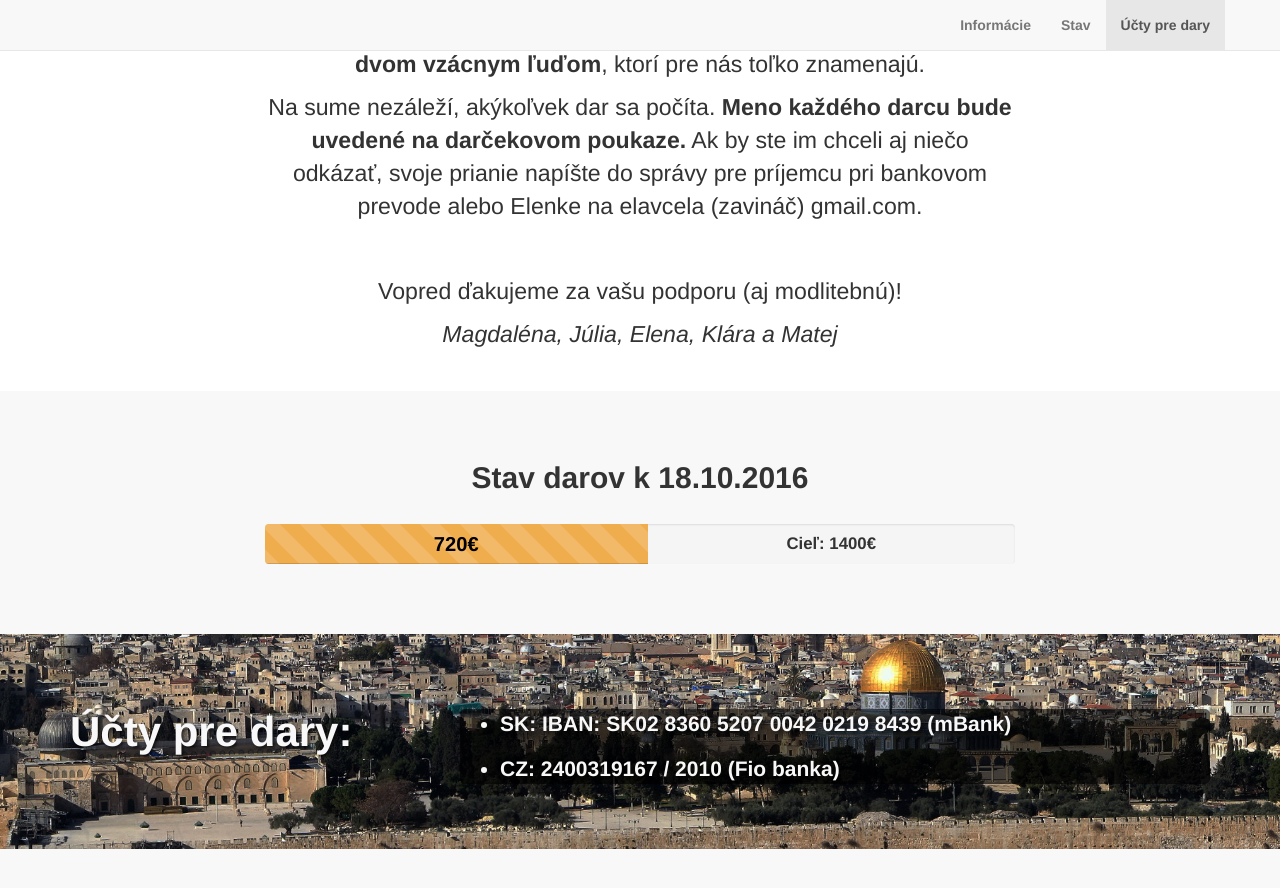
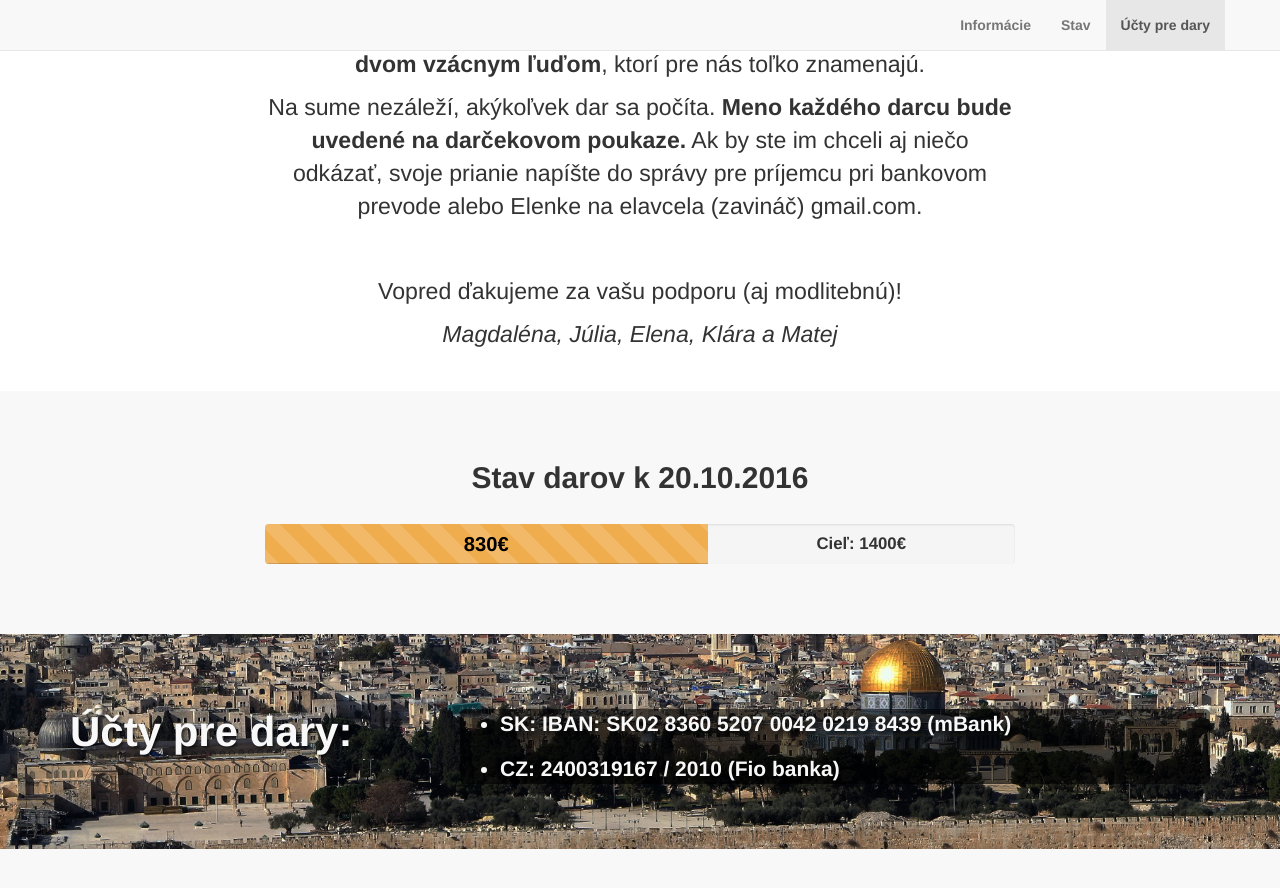
Before and after one commit to matejholy/danka-a-jozef-do-svatej-zeme, a Jekyll site: the page built from index.html, in a window 1280 px wide and 900 px high, scrolled down 1417 px. Shown: the top 888 px of the window. Built offline with Jekyll 4.4.1, drawn with Linux system fonts in a browser that asks for light colours.

Commit message:
Stav k 20.10.2016

```diff
--- a/_includes/page_content.html
+++ b/_includes/page_content.html
@@ -3,11 +3,11 @@
     <div class="container text-center">
       <div class="row">
         <div class="col-lg-8 col-lg-offset-2">
-          <h2>Stav darov k 18.10.2016</h2>
+          <h2>Stav darov k 20.10.2016</h2>
           <br />
           <div class="progress">
-            <div class="progress-bar progress-bar-warning progress-bar-striped active" style="width: 51%">
-              720&euro;
+            <div class="progress-bar progress-bar-warning progress-bar-striped active" style="width: 59%">
+              830&euro;
             </div>
             <!--
             <div class="progress-bar progress-bar-warning progress-bar-striped" style="width: 20%">
```
